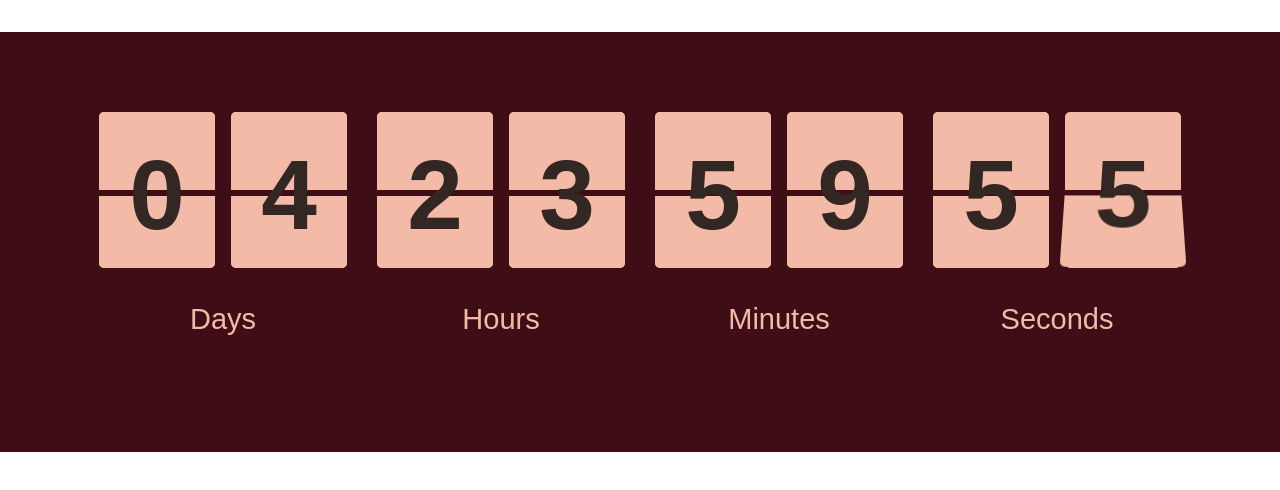
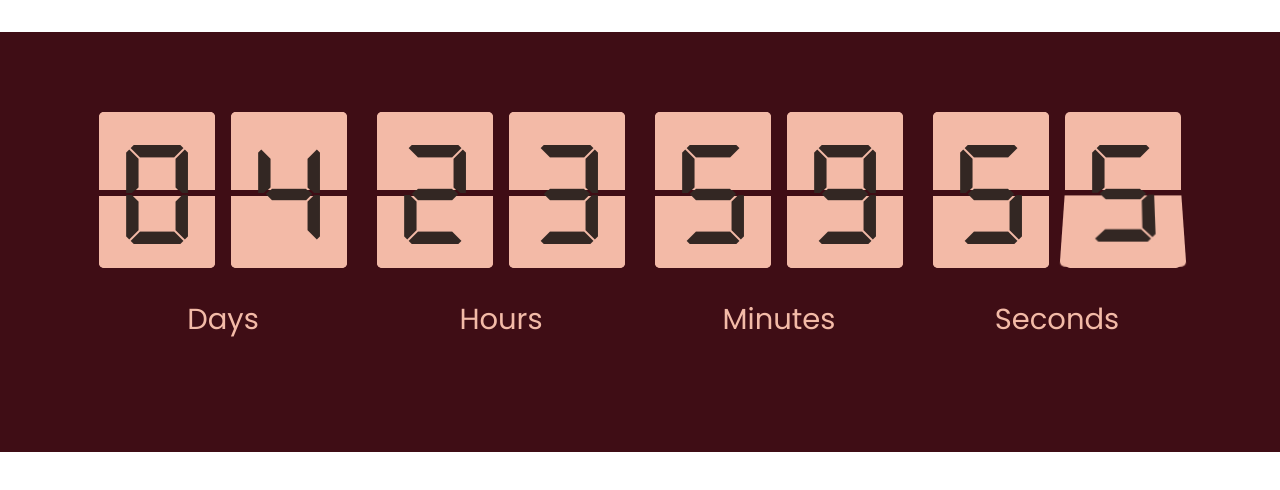
Before and after one commit to laxman1522/AllSpark-2024, a Next.js app: page / in a window 1280 px wide. Shown: the top 490 px of the page. Built offline with nearby package versions, Linux system fonts and the light colour scheme.

Commit message:
adding a font for the counter

```diff
--- a/src/app/globals.scss
+++ b/src/app/globals.scss
@@ -26,8 +26,11 @@ body {
 }
 
 @font-face {
-  font-family: 'counter';
-  src: url('/fonts/DSEG14Classic-Regular.ttf') format('truetype');
+  font-family: 'DSEG7_Classic_Bold';
+  src: url('../../public/fonts/DSEG7Classic/DSEG7Classic-Bold.woff2')
+    format('truetype');
+  font-weight: normal;
+  font-style: normal;
 }
 
 * {
@@ -43,12 +46,10 @@ body {
   justify-content: center;
   align-items: center;
   gap: 30px;
-  font-family: sans-serif;
   color: #f3baa7;
 }
 
 .time-section {
-  // font-family: 'counter';
   text-align: center;
   font-size: 30px;
 }
@@ -56,11 +57,13 @@ body {
 .time-lable {
   font-size: 29px;
   padding: 30px;
+  font-family: 'Poppins';
 }
 
 .time-group {
   display: flex;
   gap: 16px;
+  font-family: 'DSEG7_Classic_Bold';
 }
 
 .time-segment {
--- a/src/app/layout.tsx
+++ b/src/app/layout.tsx
@@ -1,3 +1,4 @@
+/* eslint-disable @next/next/no-page-custom-font */
 import type { Metadata } from 'next';
 import './globals.scss';
 
@@ -13,6 +14,12 @@ export default function RootLayout({
 }>) {
   return (
     <html lang="en">
+      <head>
+        <link
+          href="https://fonts.googleapis.com/css2?family=Poppins:wght@400;600&display=swap"
+          rel="stylesheet"
+        />
+      </head>
       <body>{children}</body>
     </html>
   );
```
Also changed, not shown: public/fonts/DSEG7Classic/DSEG7Classic-Bold.woff2 (added), src/fonts/DSEG14Classic-Regular.ttf (deleted).
